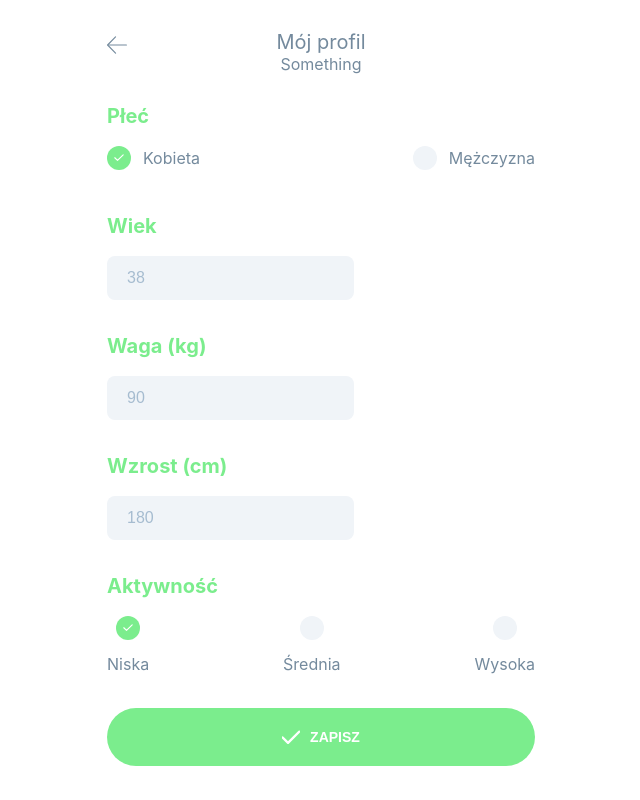
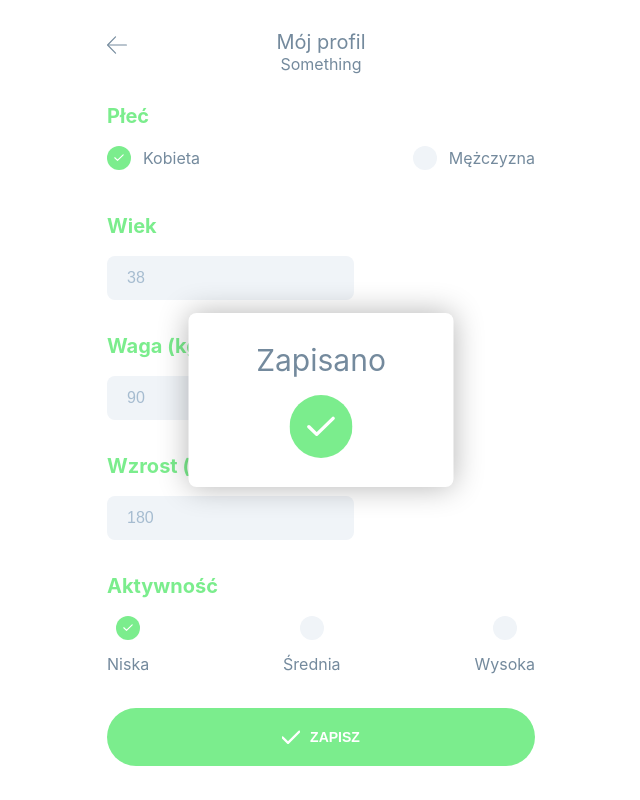
Before and after one commit to KrzysztofBartkiewicz/count-calories-app, a React (Create React App) app: page / in a window 1280 px wide. Both pictures are taken after a click on the button "ZAPISZ". Shown: the whole page, without its empty margins (319-959 px from the left). Built offline with nearby package versions, Linux system fonts and the light colour scheme.

Commit message:
feat: add modal component

```diff
--- a/src/components/data-section/DataSection.jsx
+++ b/src/components/data-section/DataSection.jsx
@@ -1,5 +1,5 @@
 import React from 'react';
-import WarnText from '../warn-text/WarnText';
+import WarnText from '../../shared/warn-text/WarnText';
 
 import './dataSection.scss';
 
--- a/src/pages/personal-data/PersonalData.jsx
+++ b/src/pages/personal-data/PersonalData.jsx
@@ -5,6 +5,7 @@ import Header from '../../components/header/Header';
 import CustomTextInput from '../../components/custom-text-input/CustomTextInput';
 import Button from '../../components/button/Button';
 import DataSection from '../../components/data-section/DataSection';
+import Modal from '../../shared/modal/Modal';
 
 import './personalData.scss';
 
@@ -24,6 +25,7 @@ class PersonalData extends Component {
     ageWarn: '',
     weightWarn: '',
     heightWarn: '',
+    showModal: false,
   };
 
   handleSubmit = (event) => {
@@ -47,6 +49,12 @@ class PersonalData extends Component {
     localStorage.setItem('weight', weight);
     localStorage.setItem('height', height);
     localStorage.setItem('activity', activity);
+
+    this.setState({ showModal: true });
+
+    setTimeout(() => {
+      this.setState({ showModal: false })
+    }, 3000);
   };
 
   handleChange = (event) => {
@@ -88,10 +96,12 @@ class PersonalData extends Component {
       ageWarn,
       weightWarn,
       heightWarn,
+      showModal,
     } = this.state;
 
     return (
       <Fragment>
+        {showModal ? <Modal message="Zapisano" /> : null}
         <Header mainText={'Mój profil'} subText={'Something'} goBack />
         <form
           className="personal-data"
@@ -123,7 +133,7 @@ class PersonalData extends Component {
             <CustomTextInput
               value={age}
               onChange={this.handleChange}
-              type="text"
+              type="number"
               name="age"
               isIncorrect={ageWarn}
             />
@@ -136,7 +146,7 @@ class PersonalData extends Component {
             <CustomTextInput
               value={weight}
               onChange={this.handleChange}
-              type="text"
+              type="number"
               name="weight"
               isIncorrect={weightWarn}
             />
@@ -149,7 +159,7 @@ class PersonalData extends Component {
             <CustomTextInput
               value={height}
               onChange={this.handleChange}
-              type="text"
+              type="number"
               name="height"
               isIncorrect={heightWarn}
             />
--- /dev/null
+++ b/src/shared/modal/Modal.jsx
@@ -0,0 +1,14 @@
+import React from 'react';
+
+import './modal.scss';
+
+const Modal = ({ message }) => {
+  return (
+    <div className="modal">
+      <h1 className="modal__message">{message}</h1>
+      <div className="modal__icon"></div>
+    </div>
+  );
+};
+
+export default Modal;
--- /dev/null
+++ b/src/shared/modal/modal.scss
@@ -0,0 +1,34 @@
+.modal {
+  position: fixed;
+  top: 50vh;
+  left: 50vw;
+  transform: translate(-50%, -50%);
+  padding: 2.9rem 7.4rem;
+  max-width: 26.5rem;
+  border-radius: .8rem;
+  box-shadow: 0px 0px 30px 0px rgba(0,0,0,0.3);
+  display: flex;
+  flex-direction: column;
+  justify-content: space-between;
+  align-items: center;
+  background-color: var(--background-color);
+
+  &__message {
+    margin: 0;
+    font-size: 3rem;
+    font-weight: 400;
+    color: var(--tertiary-color);
+  }
+
+  &__icon {
+    margin-top: 1.7rem;
+    width: 6.3rem;
+    height: 6.3rem;
+    border-radius: 50%;
+    background-color: var(--primary-color);
+    background-image: url(../../assets/tick.svg);
+    background-size: 2.9rem;
+    background-position: center;
+    background-repeat: no-repeat;
+  }
+}
```
Also changed, not shown: src/shared/warn-text/WarnText.jsx (renamed from src/components/warn-text/WarnText.jsx), src/shared/warn-text/warnText.scss (renamed from src/components/warn-text/warnText.scss).
